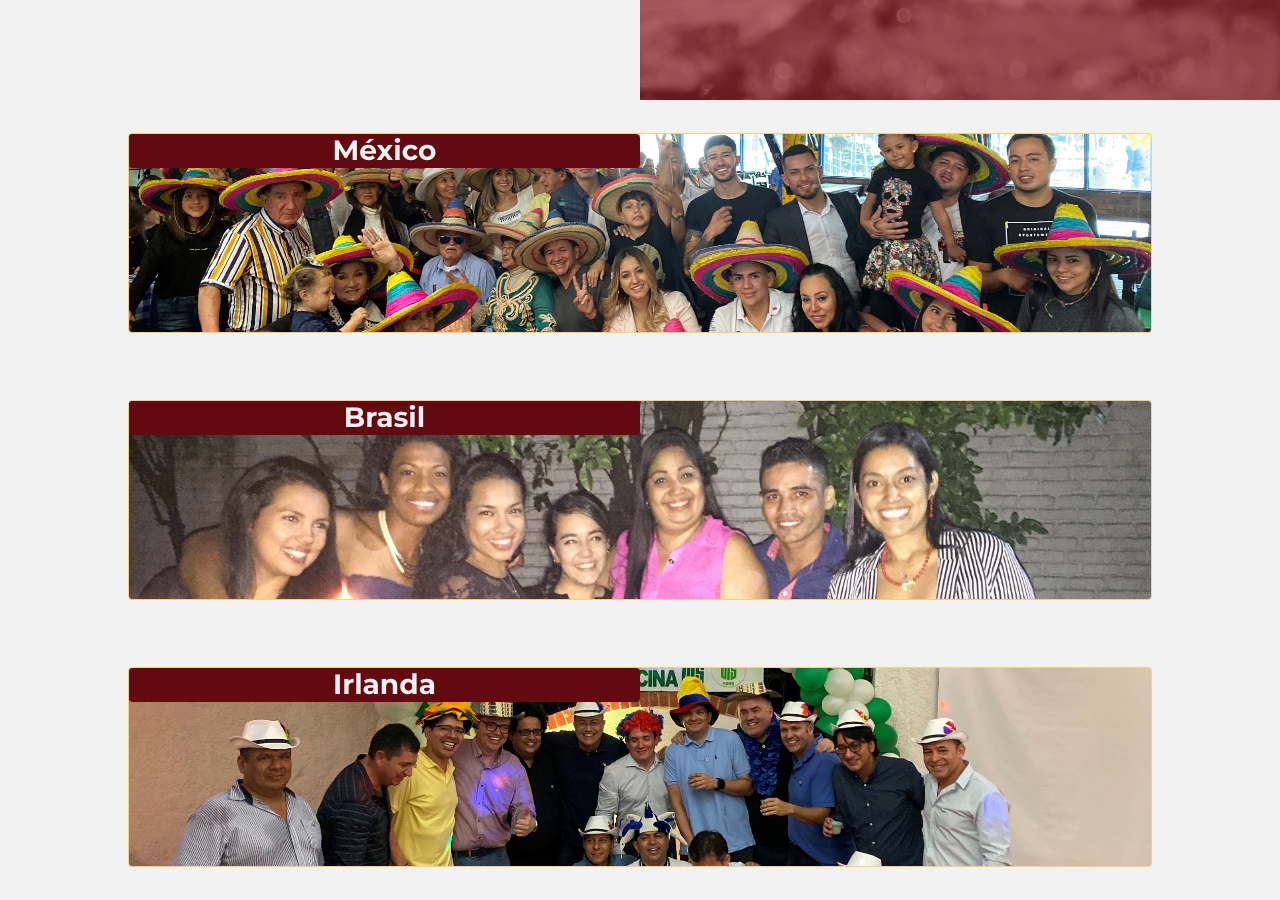
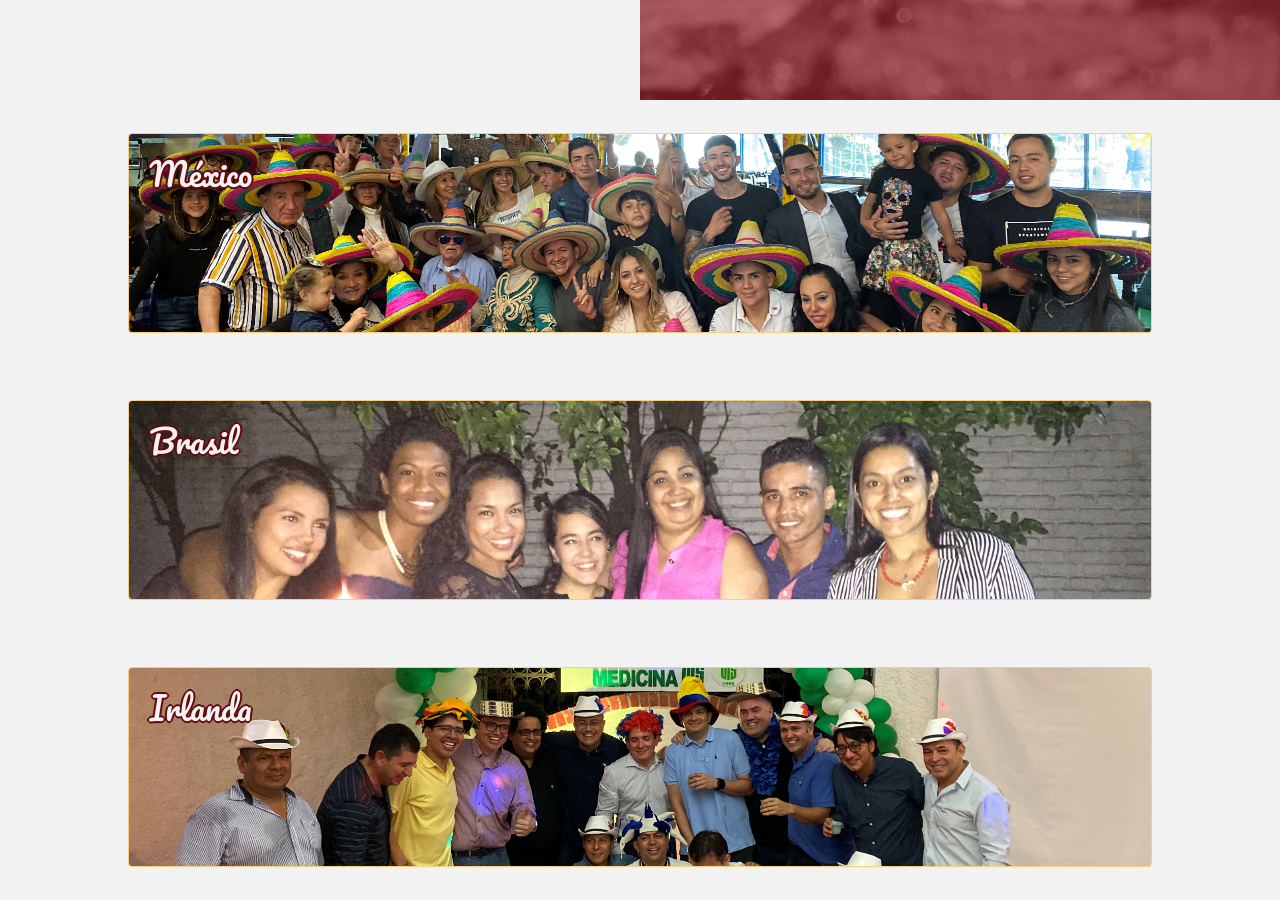
Before and after one commit to Esarac/PersonalKitchenClub, a React (Create React App) app: page / in a window 1280 px wide. Shown: the part 700-1600 px from the top of the page. Built offline with nearby package versions, Linux system fonts and the light colour scheme.

Commit message:
Card Text :flower_playing_cards:

```diff
--- a/src/Style.scss
+++ b/src/Style.scss
@@ -16,9 +16,22 @@ $success: #FACE7F;
   src: url("./assets/fonts/Montserrat/static/Montserrat-Bold.ttf");
 }
 
+@font-face {
+  font-family: "pacifico";
+  src: url("./assets/fonts/Pacifico/Pacifico-Regular.ttf");
+}
+
 body{
   background-color: $light;
   font-family: "montserrat";
+}
+
+//Text
+.text-logo{
+  font-family: "pacifico";
+  color: $light;
+  text-shadow: 2px 0 0 $primary, -2px 0 0 $primary, 0 2px 0 $primary, 0 -2px 0 $primary, 1px 1px $primary, -1px -1px 0 $primary, 1px -1px 0 $primary, -1px 1px 0 $primary;
+  padding: 2%;
 }
 
 //Pane
--- a/src/pages/slides/Examples.jsx
+++ b/src/pages/slides/Examples.jsx
@@ -4,9 +4,9 @@ import FlipCard from '../../components/flipCard/FlipCard'
 const flipCards=[
     {
         "image":
-        <h3 className='w-50 text-truncate text-center text-light bg-primary border-success rounded'>
+        <h2 className='text-truncate text-logo'>
             México
-        </h3>,
+        </h2>,
         "description":
         <p className='w-100 text-center text-light'>
             “Reuniones como esta hay que repetirlas. Todos mis sobrinos estaban felices con la piñata y los sombreros.”
@@ -17,9 +17,9 @@ const flipCards=[
     },
     {
         "image":
-        <h3 className='w-50 text-truncate text-center text-light bg-primary border-success rounded'>
+        <h2 className='text-truncate text-logo'>
             Brasil
-        </h3>,
+        </h2>,
         "description":
         <p className='w-100 text-center text-light'>
             “La comida y el servicio estuvieron espectaculares. Definitivamente el mejor cumpleaños que he tenido.”
@@ -29,9 +29,9 @@ const flipCards=[
     },
     {
         "image":
-        <h3 className='w-50 text-truncate text-center text-light bg-primary border-success rounded'>
+        <h2 className='text-truncate text-logo'>
             Irlanda
-        </h3>,
+        </h2>,
         "description":
         <p className='w-100 text-center text-light'>
             “Organizando eventos empresariales son unos genios y para la comida unos artistas”
```
